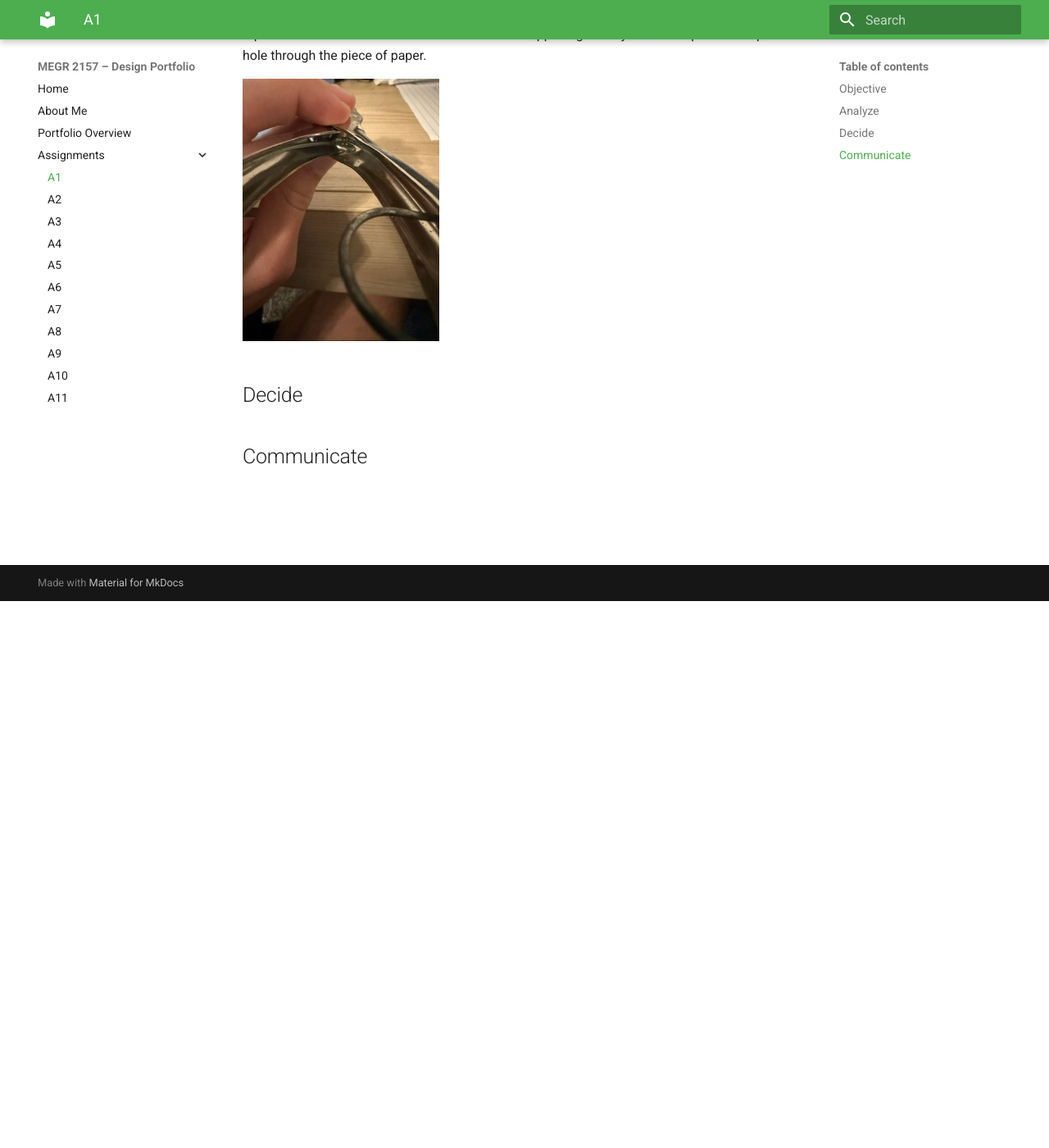
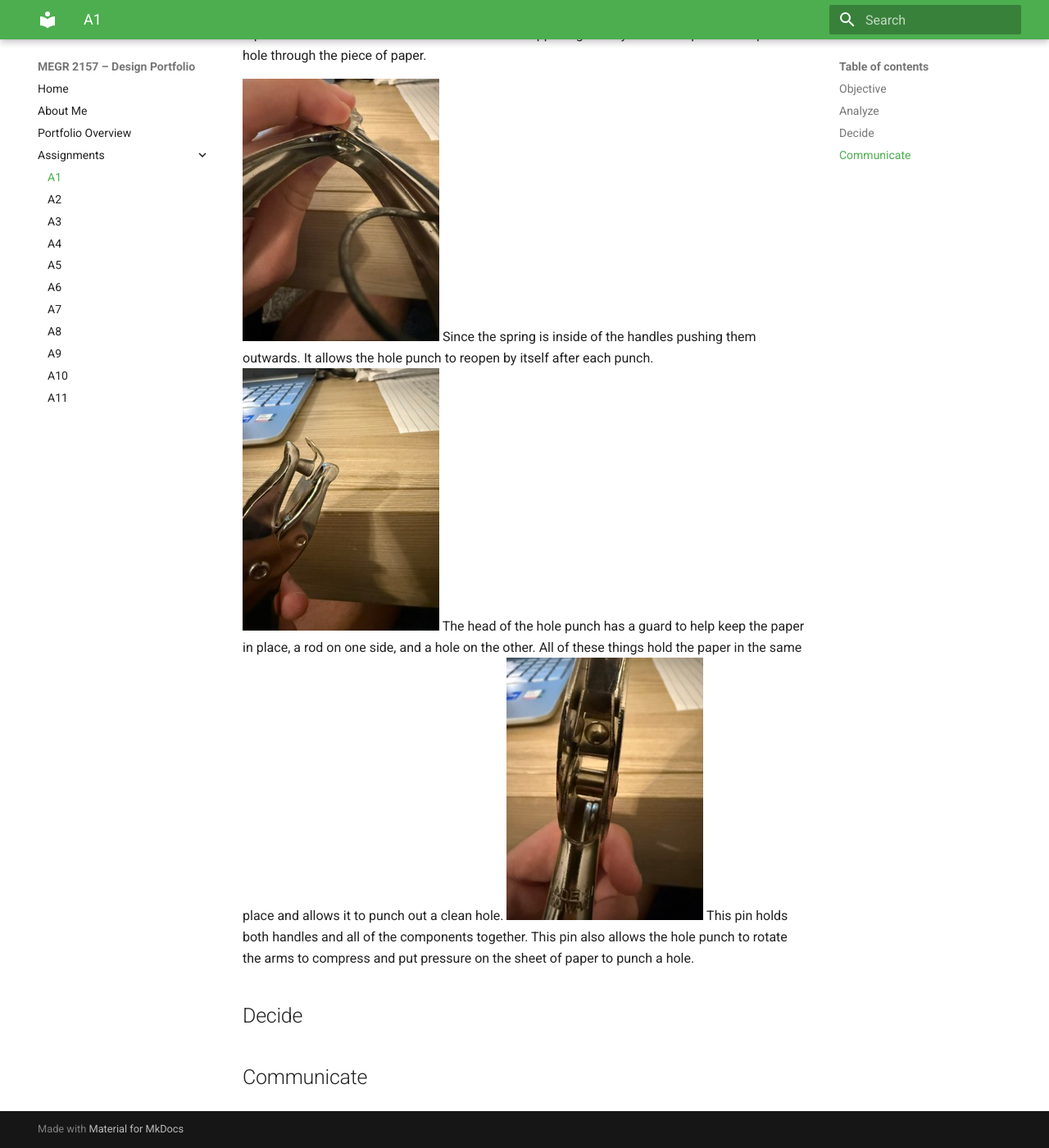
Before and after one commit to thord1-stack/design-projects-portfolio, an MkDocs documentation site: the page built from docs/assignments/A01/index.md, in a window 1280 px wide and 1400 px high, scrolled down 667 px. Shown: the whole window at 82% size. Built offline with MkDocs 1.6.1 and Material for MkDocs 9.7.7, drawn with Linux system fonts in a browser that asks for light colours.

Commit message:
Update index.md

```diff
--- a/docs/assignments/A01/index.md
+++ b/docs/assignments/A01/index.md
@@ -11,6 +11,11 @@ Another engineering portfolio I found was made by Nathaniel Karau. He did use Gi
 The Product that I chose to analyze is a Pen+Gear hole punch. The primary function of this device is to use the force from your hand as you squeeze to shove a rod through a piece of paper to provide a hole in the sheet of paper. It is a Pen+Gear hole punch. It uses a spring to come back open after you squeeze it, so spring and force equations could be used there. A shear force equation could also be used to describe what is happening when you use the puncher to punch a hole through the piece of paper.
 
 ![spring/handles](IMG_2901.jpeg)
+Since the spring is inside of the handles pushing them outwards. It allows the hole punch to reopen by itself after each punch.
+![head_of_puncher](IMG_2902.jpeg)
+The head of the hole punch has a guard to help keep the paper in place, a rod on one side, and a hole on the other. All of these things hold the paper in the same place and allows it to punch out a clean hole.
+![handle_pin](IMG_2903.jpeg)
+This pin holds both handles and all of the components together. This pin also allows the hole punch to rotate the arms to compress and put pressure on the sheet of paper to punch a hole.
 
 
 ## Decide
```
